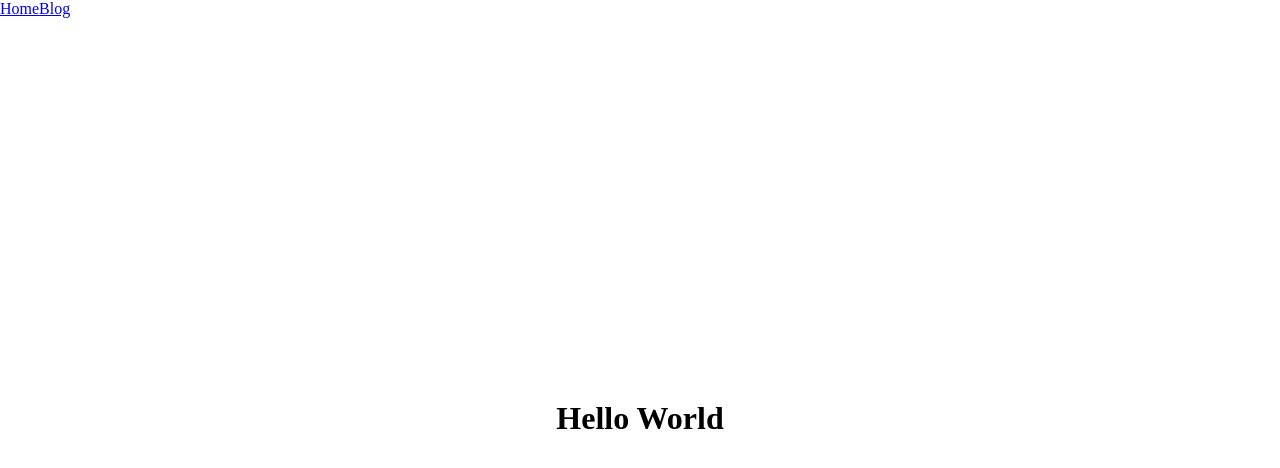
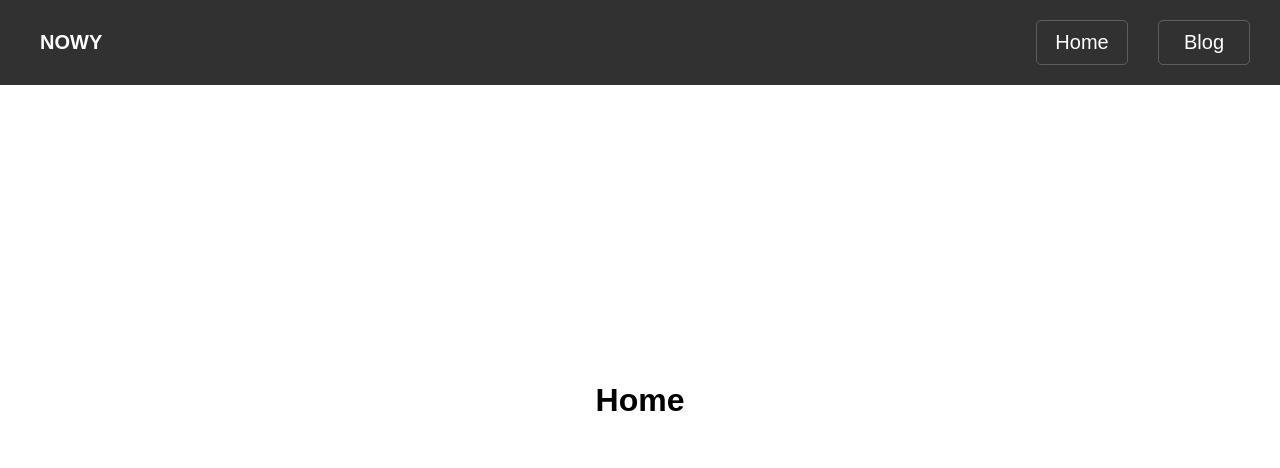
Before and after one commit to TheNowy/TypeScript-Practice, a React (Vite) app: page / in a window 1280 px wide. Shown: the top 468 px of the page. Built offline with nearby package versions, Linux system fonts and the light colour scheme.

Commit message:
TypeScriptLearn

```diff
--- /dev/null
+++ b/src/components/pages/blog/Blog.module.scss
@@ -0,0 +1,19 @@
+.page_wrapper {
+  width: 100%;
+  max-width: 2000px;
+  margin-left: auto;
+  margin-right: auto;
+
+  .container {
+    .home_content {
+      flex-direction: column;
+      margin-left: auto;
+      margin-right: auto;
+      display: flex;
+      align-items: center;
+      justify-content: center;
+      background-color: rgb(255, 255, 255);
+      min-height: 100vh;
+    }
+  }
+}
--- a/src/components/pages/blog/Blog.tsx
+++ b/src/components/pages/blog/Blog.tsx
@@ -1,8 +1,17 @@
 import React from 'react'
+import scss from './Blog.module.scss'
 
 const Blog = () => {
   return (
-    <div>Blog</div>
+    <>
+      <div className={scss.page_wrapper}>
+        <div className={scss.container}>
+            <div className={scss.home_content}>
+            <h1>Blog</h1>
+            </div>
+        </div>
+      </div>
+    </>
   )
 }
 
--- a/src/components/pages/home/Home.tsx
+++ b/src/components/pages/home/Home.tsx
@@ -7,7 +7,7 @@ const Home = () => {
       <div className={scss.page_wrapper}>
         <div className={scss.container}>
           <div className={scss.home_content}>
-            <h1>Hello World</h1>
+            <h1>Home</h1>
           </div>
         </div>
       </div>
--- a/src/components/wrapper/header/Header.module.scss
+++ b/src/components/wrapper/header/Header.module.scss
@@ -0,0 +1,44 @@
+.header {
+  position: fixed;
+  width: 100%;
+  padding: 20px 0;
+
+  display: flex;
+  justify-content: space-between;
+  align-items: center;
+
+  background-color: rgb(49, 49, 49);
+  .logo {
+    h1 {
+      color: white;
+      padding: 10px 10px;
+      text-transform: uppercase;
+      margin-left: 30px;
+      border-radius: 5px;
+      font-size: 20px;
+
+      &:hover {
+        background-color: rgba(255, 255, 255, 0.285);
+      }
+    }
+  }
+  .links {
+    display: flex;
+    justify-content: center;
+    align-items: center;
+    .link {
+      border: solid 1px rgba(255, 255, 255, 0.216);
+      border-radius: 5px;
+      display: flex;
+      justify-content: center;
+      align-items: center;
+      color: white;
+      text-decoration: none;
+      font-weight: 500;
+      font-size: 20px;
+      width: 70px;
+      margin-right: 30px;
+      padding: 10px 10px;
+    }
+  }
+}
--- a/src/components/wrapper/header/Header.tsx
+++ b/src/components/wrapper/header/Header.tsx
@@ -6,9 +6,14 @@ export const Header = () => {
   return (
     <nav>
       <div className={scss.header}>
-        <NavLink to="/">Home</NavLink>
-        <NavLink to="/blog">Blog</NavLink>
+        <div className={scss.logo}>
+          <h1>Nowy</h1>
+        </div>
+        <div className={scss.links}>
+        <NavLink to="/" className={scss.link}>Home</NavLink>
+        <NavLink to="/blog" className={scss.link}>Blog</NavLink>
       </div>
+    </div>
     </nav>
   );
 };
--- a/src/index.module.scss
+++ b/src/index.module.scss
@@ -1,4 +1,5 @@
 *{
+  font-family: sans-serif;
   margin: 0;
   padding: 0;
   transition: .5s;
```
